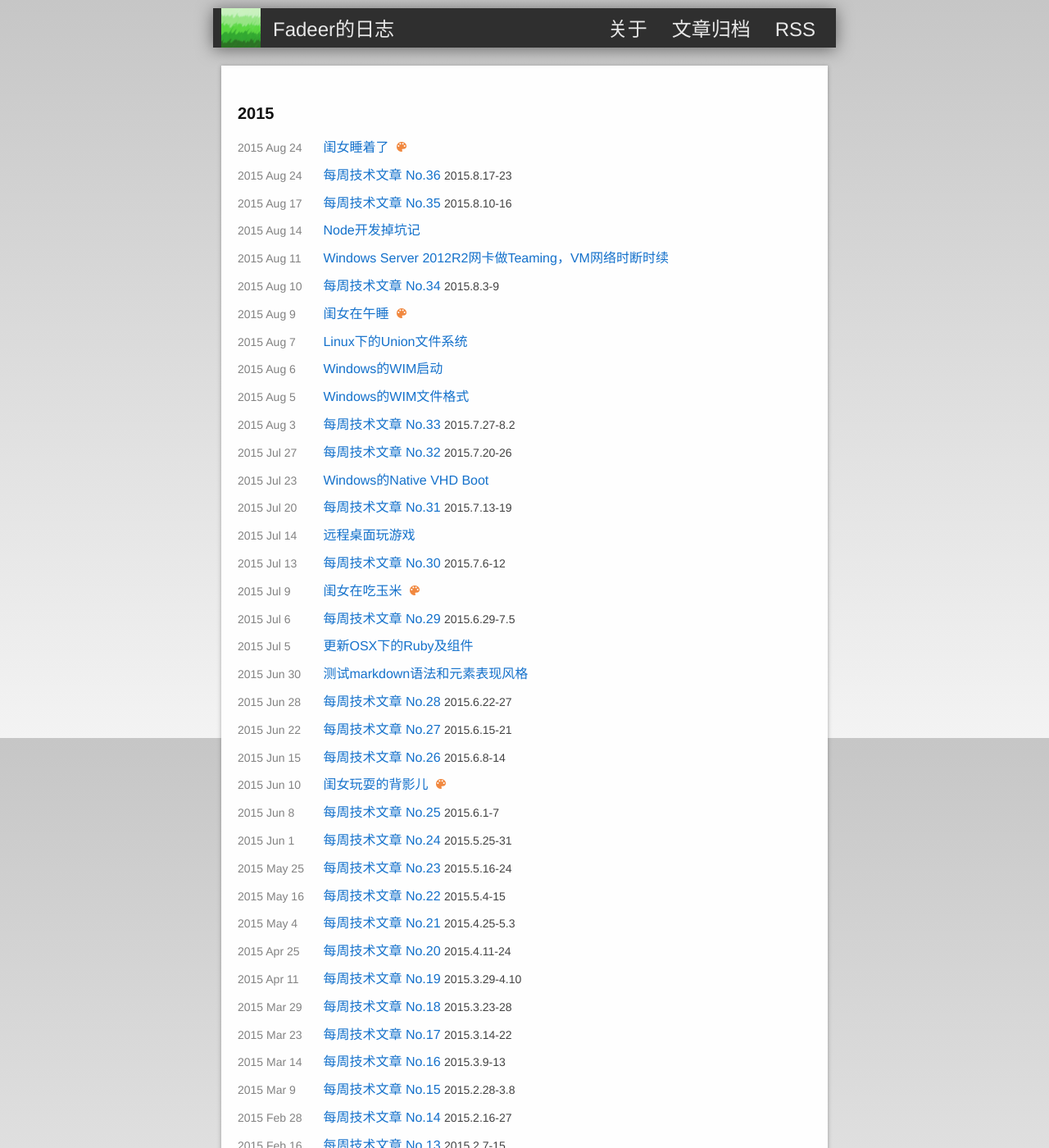
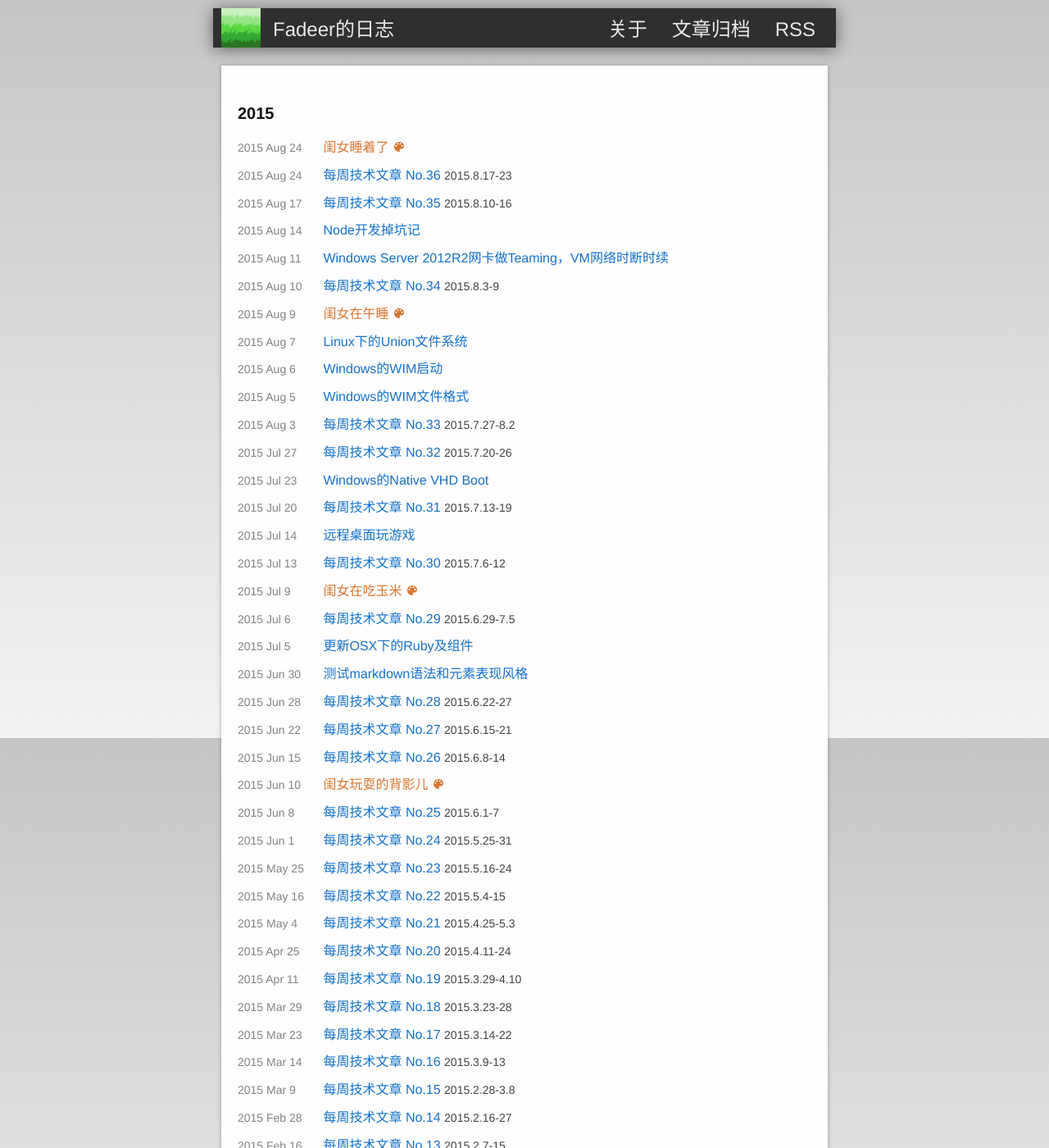
Before and after one commit to fadeer/fadeer.github.io, a Jekyll site: the page built from archive.html, in a window 1280 px wide and 1400 px high. Shown: the whole window at 82% size. Built offline with Jekyll 4.4.1, drawn with Linux system fonts in a browser that asks for light colours.

Commit message:
update style

```diff
--- a/_sass/_layout.scss
+++ b/_sass/_layout.scss
@@ -326,6 +326,15 @@
         min-width: 100px;
         display: inline-block;
     }
+
+    .apost-life {
+	color: $life-color;
+    }
+
+    .apost-icon {
+        margin-left: 2px;
+        color: $life-color;
+    }
 }
 
 
@@ -364,8 +373,3 @@
     position: relative;
     top: -100px;
 }
-
-.apost-icon {
-    margin-left: 5px;
-    color: #F1883F;
-}
--- a/archive.html
+++ b/archive.html
@@ -17,7 +17,9 @@ layout: default
 
     <li class="apost-title">
         <span class="apost-date">{{ post.date | date: "%Y %b %-d"}}</span>
-        <a href="{{ post.url }}">{{ post.title }}</a>
+	<a class="
+	   {% for cate in post.categories %}{% if cate == "生活" %} apost-life{% endif %}{% endfor %}
+       	          " href="{{ post.url }}">{{ post.title }}</a>
 	{% for tag in post.tags %}
 		{% if tag == "Sketch" %}<i class="apost-icon zmdi zmdi-palette"></i>{% endif %}
 		{% if tag == "Running" %}<i class="apost-icon zmdi zmdi-run"></i>{% endif %}
--- a/css/main.scss
+++ b/css/main.scss
@@ -28,6 +28,7 @@ $background-color: #eee;
 $bg-color-t: #c6c6c6;
 $bg-color-b: #f3f3f3;
 $brand-color:      #1471CB; //#2880d5;
+$life-color: #D87530;
 
 $code-color:	#eee;
 $code-color-bg: #333;
```
